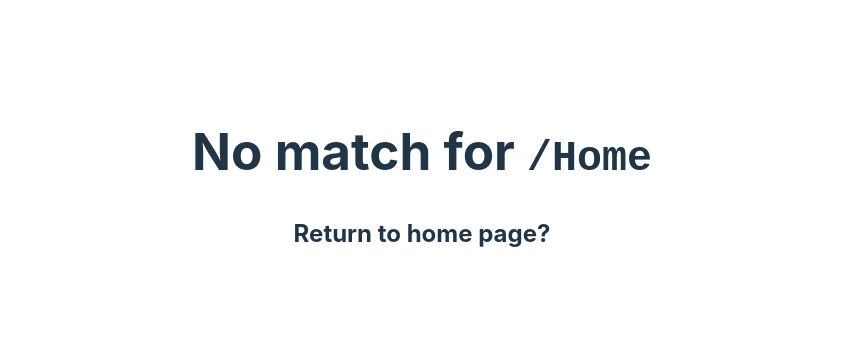
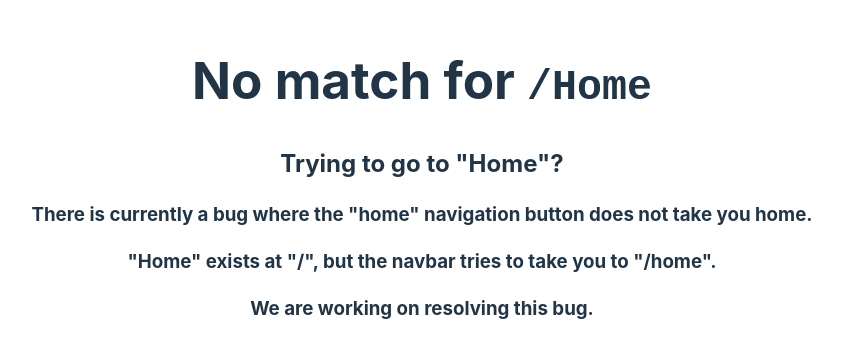
Before and after one commit to kimberlyrobinson11122/Get-Stubs, a React (Vite) app in the folder client/: page /Home in a window 1280 px wide. Shown: the part 220-578 px from the top of the page, without its empty margins (218-1060 px from the left). Built offline with nearby package versions, Linux system fonts and the light colour scheme.

Commit message:
working on comments and clarifying existing bugs for future solving.

```diff
--- a/client/src/components/NavList.jsx
+++ b/client/src/components/NavList.jsx
@@ -4,9 +4,12 @@ import { NavLink } from "react-router-dom";
 import { IoClose, IoMenu } from "react-icons/io5";
 
 import "../assets/css/Navbar.css";
+import Admin from "../pages/Admin";
 
 
 const menuItems = ["Home", "Profile", "Groove", "Admin"];
+// If you are signed in with an admin role, then "admin" should be removed from the string
+// If Role == !Admin, menuItems.slice()
 
 const NavList = () => {
     const [showMenu, setShowMenu] = useState(false);
--- a/client/src/pages/NotFound.jsx
+++ b/client/src/pages/NotFound.jsx
@@ -8,7 +8,10 @@ function NotFound() {
         <h1>
           No match for <code>{location.pathname}</code>
         </h1>
-        <h2>Return to home page?</h2>
+        <h2>Trying to go to "Home"?</h2>
+        <h3>There is currently a bug where the "home" navigation button does not take you home.</h3>
+        <h3>"Home" exists at "/", but the navbar tries to take you to "/home".</h3>
+        <h3>We are working on resolving this bug.</h3>
       </div>
     </div>
   );
```
